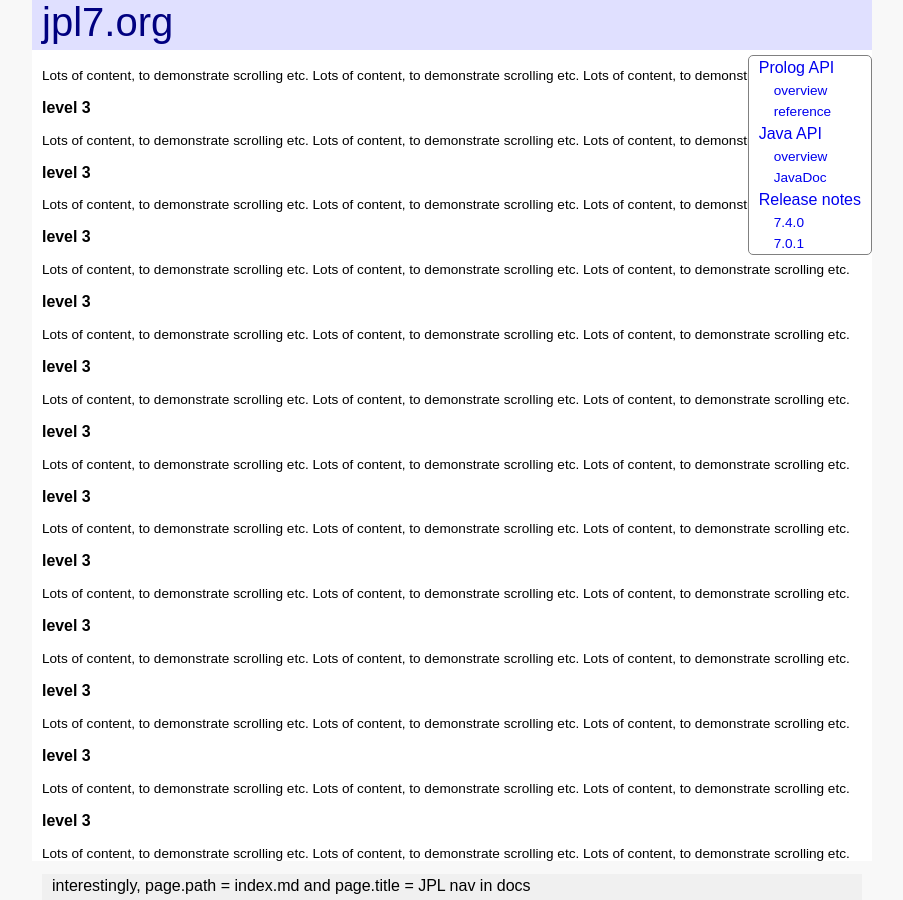
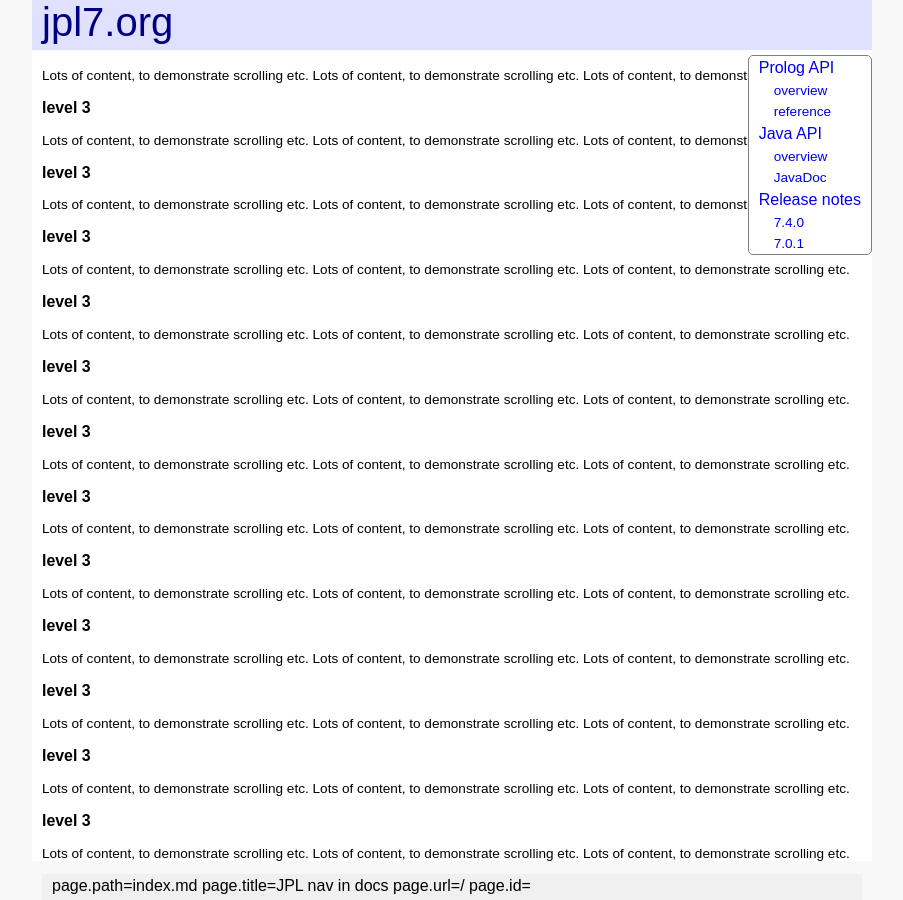
Before and after one commit to anionic/jpl-nav, a Jekyll site: the page built from docs/index.md, in a window 1280 px wide and 900 px high, scrolled down 641 px. Shown: the whole window, without its empty margins (188-1091 px from the left). Built offline with Jekyll 4.4.1, drawn with Linux system fonts in a browser that asks for light colours.

Commit message:
Update default.html

```diff
--- a/docs/_layouts/default.html
+++ b/docs/_layouts/default.html
@@ -217,8 +217,10 @@
 			</div>
 			<div class="tailbarX">
 				<div class="tailbar">
-					interestingly, page.path = {{ page.path }}
-					and page.title = {{page.title }}
+					page.path={{page.path}}
+					page.title={{page.title}}
+					page.url={{page.url}}
+					page.id={{page.id}}
 				<div>
 			</div>
 		</body>
```
